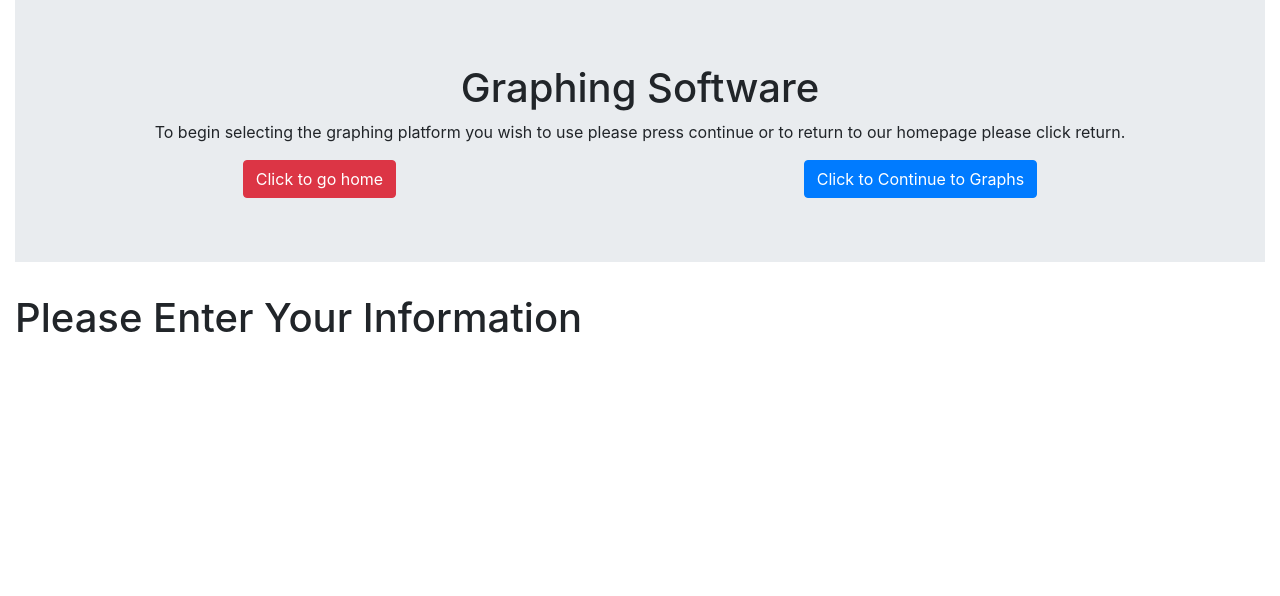
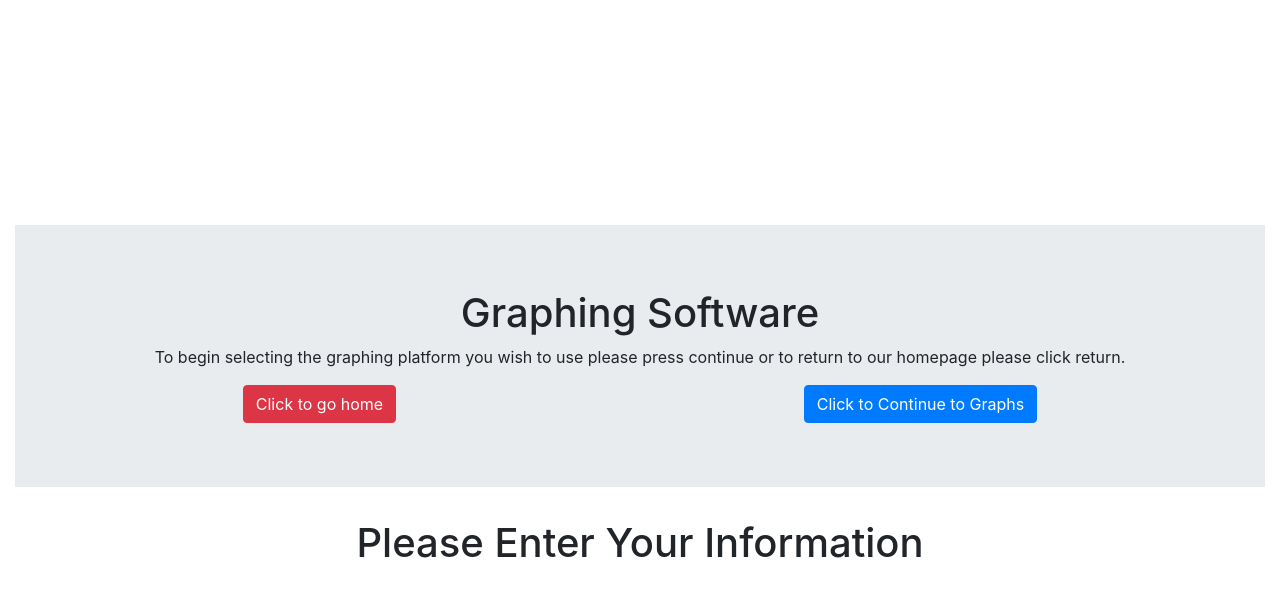
Before and after one commit to jamieTardi/graphing, a React (Create React App) app: page / in a window 1280 px wide. Shown: the top 596 px of the page. Built offline with nearby package versions, Linux system fonts and the light colour scheme.

Commit message:
style fixes to home page

```diff
--- a/src/components/ModalPopUp.jsx
+++ b/src/components/ModalPopUp.jsx
@@ -41,7 +41,7 @@ const ModalPopUp = (
 	return (
 		<div>
 			<Modal isOpen={modal} toggle={toggle} className={className}>
-				<ModalHeader toggle={toggle}>Modal title</ModalHeader>
+				<ModalHeader toggle={toggle}>Company Information</ModalHeader>
 				<ModalBody>
 					Thank you for taking the time to use this graphing software, to get
 					personalised graphs please enter your company name in the provided
--- a/src/pages/HomePage.jsx
+++ b/src/pages/HomePage.jsx
@@ -14,7 +14,7 @@ const HomePage = ({
 		<>
 			<Container
 				fluid
-				class='d-flex justify-content-center align-items-centers home-container'>
+				className='d-flex justify-content-center align-items-centers home-container flex-column'>
 				<Row>
 					<Col class='d-flex justify-content-center align-content-center'>
 						<Jumbotron
@@ -48,7 +48,7 @@ const HomePage = ({
 						setNextPage={setNextPage}
 					/>
 				) : (
-					<h1>Please Enter Your Information</h1>
+					<h1 className='text-center'>Please Enter Your Information</h1>
 				)}
 			</Container>
 		</>
--- a/src/styles/style.css
+++ b/src/styles/style.css
@@ -6,9 +6,8 @@
 }
 
 body {
-  height: -webkit-fit-content;
-  height: -moz-fit-content;
-  height: fit-content;
+  min-height: 100vh;
+  width: 100vw;
 }
 
 .home-container {
--- a/src/styles/style.scss
+++ b/src/styles/style.scss
@@ -5,7 +5,8 @@
 }
 
 body {
-	height: fit-content;
+	min-height: 100vh;
+	width: 100vw;
 }
 
 .home-container {
```
Also changed, not shown: 1 other file (tests, documents, lock files or other folders).
